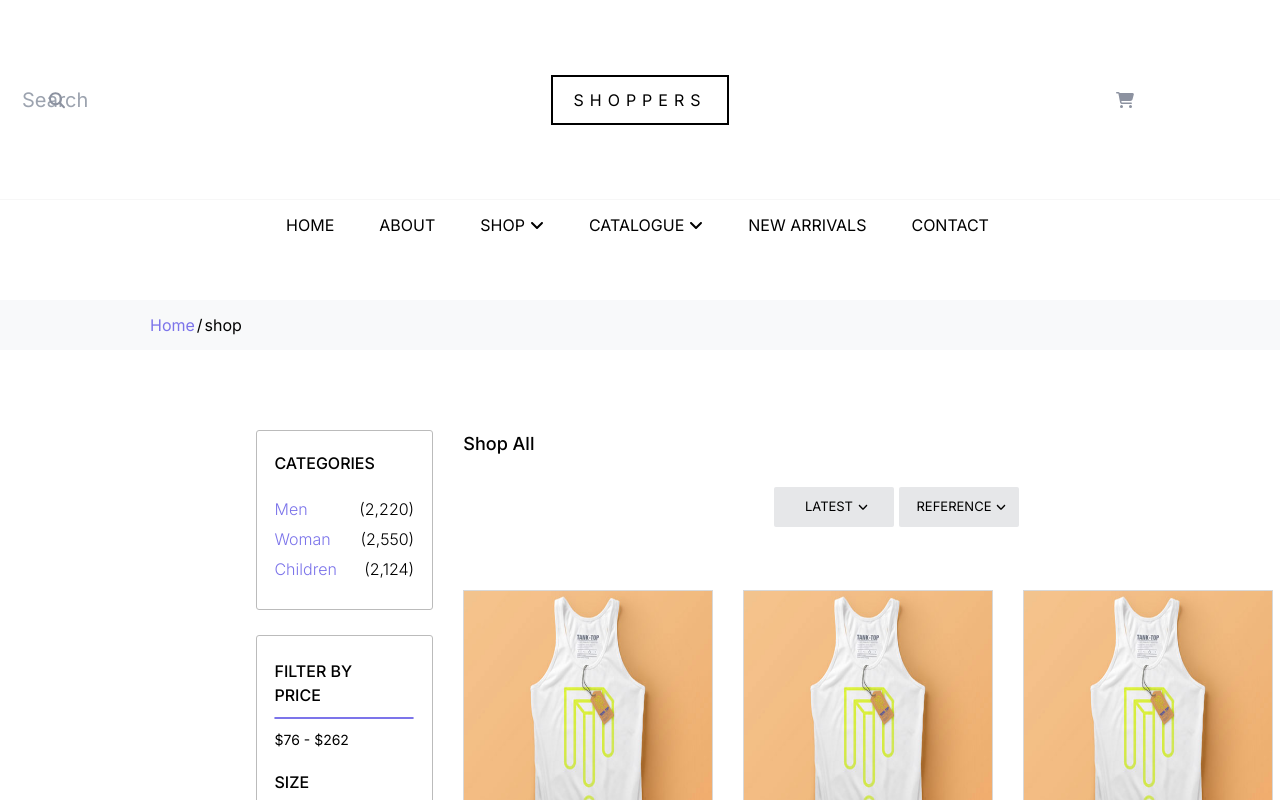
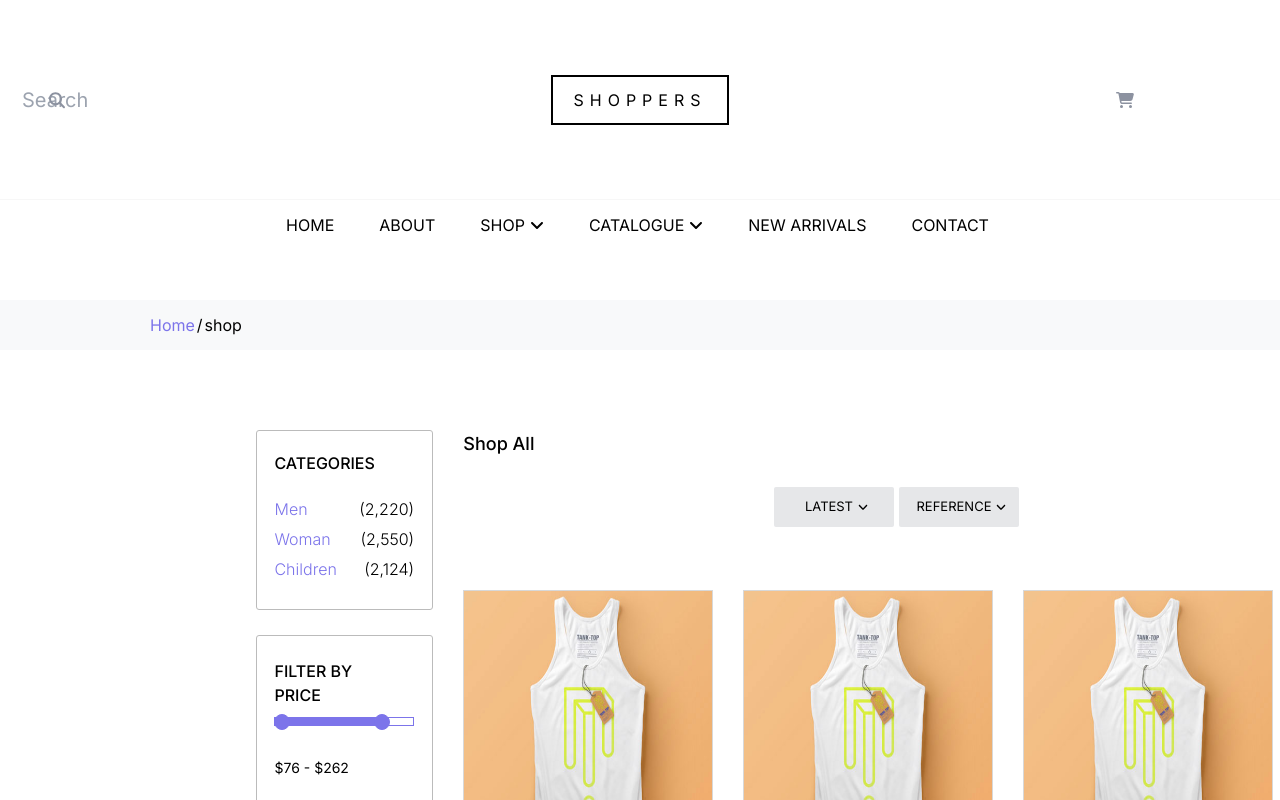
Before and after one commit to MichalStaszkiewicz/e-commerce, a Next.js app: page /shop in a window 1280 px wide. Shown: the top 800 px of the page. Built offline with nearby package versions, Linux system fonts and the light colour scheme.

Commit message:
shop-conent-slider

```diff
--- a/components/featured_products.tsx
+++ b/components/featured_products.tsx
@@ -64,7 +64,7 @@ export class FeaturedProducts extends React.Component<
 
     this.listRef.current!.scrollBy({ left: scrollSpeed * offset });
 
-    console.log("after timer " + this.listRef.current!.scrollLeft);
+
     this.setState((prevState) => ({
       index: prevState.index + offset,
     }));
--- a/components/shop_content/left_column.tsx
+++ b/components/shop_content/left_column.tsx
@@ -1,8 +1,73 @@
-import { CategoriesColorIndicator, CategoriesSize } from "../categories_color_indicator";
+import { MouseEventHandler, useEffect, useState } from "react";
+import {
+  CategoriesColorIndicator,
+  CategoriesSize,
+} from "../categories_color_indicator";
+import { env } from "process";
+import { win32 } from "path";
 
 export function LeftColumn() {
+  enum Slider {
+    Min = "Min",
+    Max = "Max",
+  }
+  const [currentMinX, setCurrentMinX] = useState(0);
+  const [currentMaxX, setCurrentMaxX] = useState(100);
+  const [isMouseMinDown, setisMouseMinDown] = useState(false);
+  const [isMouseMaxDown, setisMouseMaxDown] = useState(false);
+
+  const handlePointerPosition = (event: any) => {
+    let newMovement: number = event.clientX - (22 / 100) * window.innerWidth;
+    let sliderMin = 0;
+    let sliderMax = (10 / 100) * window.innerWidth;
+
+    console.log("current min x : " + currentMinX);
+    if (isMouseMinDown) {
+      if (
+        newMovement > sliderMin &&
+        newMovement < sliderMax &&
+        newMovement < currentMaxX
+      ) {
+        setCurrentMinX(newMovement);
+      }
+    } else if (isMouseMaxDown) {
+      if (newMovement > currentMinX && newMovement < sliderMax) {
+        setCurrentMaxX(newMovement);
+      }
+    }
+
+    event.preventDefault();
+  };
+  const handleMouseDown = (event: any, slider: Slider) => {
+    if (slider == Slider.Min) {
+      setisMouseMinDown(true);
+    } else {
+      setisMouseMaxDown(true);
+    }
+
+    document.addEventListener("mousemove", handlePointerPosition);
+  };
+
+  const handleMouseUp = (event: any) => {
+    setisMouseMinDown(false);
+
+    setisMouseMaxDown(false);
+
+    console.log("mouse UP!");
+    document.removeEventListener("mouseup", handlePointerPosition);
+  };
+  const handleMouseOut = (event: any) => {
+    setisMouseMinDown(false);
+    setisMouseMaxDown(false);
+  };
+
   return (
-      <div className="left_column">
+    <div
+      className="left_column"
+      onMouseMove={handlePointerPosition}
+      onMouseUp={(event) => handleMouseUp(event)}
+      onMouseLeave={handleMouseOut}
+    >
       <div className="categories">
         <p className="categories_header" style={{ marginTop: "20px" }}>
           CATEGORIES
@@ -24,7 +89,36 @@ export function LeftColumn() {
       <div className="filters">
         <div className="container">
           <p className="categories_header">FILTER BY PRICE</p>
-            <div className="slider_container"></div>
+          <div className="slider_container">
+            <div className="slider">
+              <div
+                className="slider_fill"
+                style={{
+                  width: `${currentMaxX - currentMinX}px`,transform:`TranslateX(${currentMinX}px)`
+                }}
+              ></div>
+            </div>
+            <div
+              style={{
+                transform: `Translate(${currentMinX}px,-12px)`,
+              }}
+              onMouseDown={(event) => handleMouseDown(event, Slider.Min)}
+              onMouseUp={(event) => handleMouseUp(event)}
+              className="slider_pointer"
+            >
+              {" "}
+            </div>
+            <div
+              style={{
+                transform: `Translate(${currentMaxX}px,-28px)`,
+              }}
+              onMouseDown={(event) => handleMouseDown(event, Slider.Max)}
+              onMouseUp={(event) => handleMouseUp(event,)}
+              className="slider_pointer"
+            >
+              {" "}
+            </div>
+          </div>
           <p style={{ marginTop: "10px", fontSize: "14px" }}>$76 - $262</p>
           <p className="categories_header" style={{ marginTop: "20px" }}>
             SIZE
--- a/styles/shop_content.css
+++ b/styles/shop_content.css
@@ -111,16 +111,12 @@
   margin-top: 20px;
   margin-bottom: 20px;
 }
-.shop_content .container .right_column .next_page_row >*{
-
+.shop_content .container .right_column .next_page_row > * {
   margin-right: 5px;
 }
-.shop_content .container .right_column .next_page_row :last-child{
-
-  margin-right:0px;
+.shop_content .container .right_column .next_page_row :last-child {
+  margin-right: 0px;
 }
-
-
 
 .shop_content .container .right_column .button {
   height: 40px;
@@ -136,8 +132,7 @@
   justify-content: center;
 }
 .shop_content .container .right_column .button:hover {
-
-cursor: pointer;
+  cursor: pointer;
 }
 .shop_content .container .left_column .categories .list_element {
   height: 30px;
@@ -175,19 +170,46 @@ cursor: pointer;
 
 .shop_content .container .left_column .filters .container .slider_container {
   margin-top: 10px;
-  height: 10px;
+  height: 30px;
   width: 100%;
-  border-radius: 20px;
+
+
+
+}
+.shop_content .container .left_column .filters .container .slider_container .slider {
+
+  height: 9px;
+  width: 100%;
+
   background-color: white;
   border: 1px solid var(--primary-color);
+  justify-content: start;
+  align-items: flex-start;
+  flex-direction: column;
+  display: flex;
+
+
+
 }
+.shop_content .container .left_column .filters .container .slider_container .slider_fill {
 
+  height: 9px;
+
+
+
+  background-color: var(--primary-color);
+
+}
 .shop_content .container .left_column .filters .container .slider_pointer {
-  height: 15px;
-  width: 15px;
+  height: 16px;
+  width: 16px;
   border-radius: 20px;
   background-color: var(--primary-color);
   border: 1px solid var(--primary-color);
+  -moz-user-select: none;
+  -webkit-user-select: none;
+  -ms-user-select: none;
+  user-select: none;
 }
 
 .shop_content
```
Also changed, not shown: components/sort_button.tsx (+7 -6 lines). Lines whose indentation alone changed are shown as unchanged.
